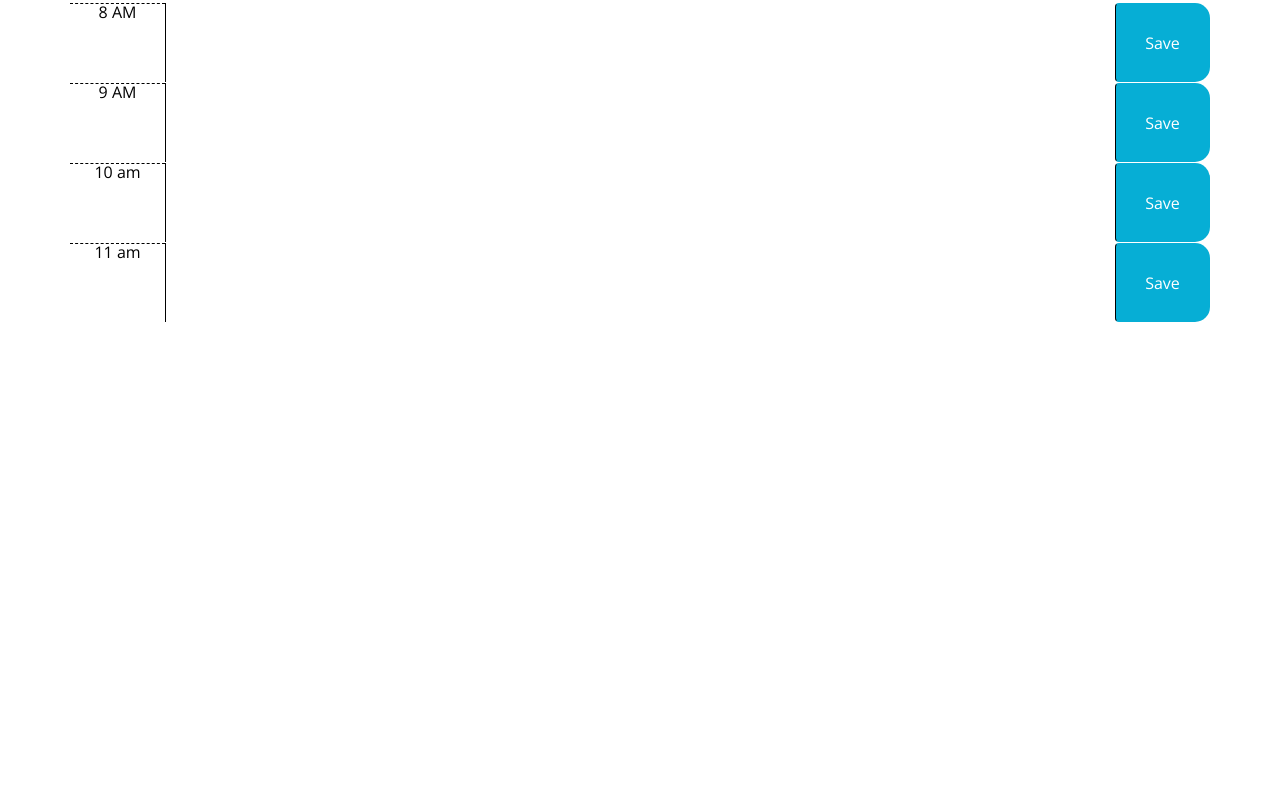
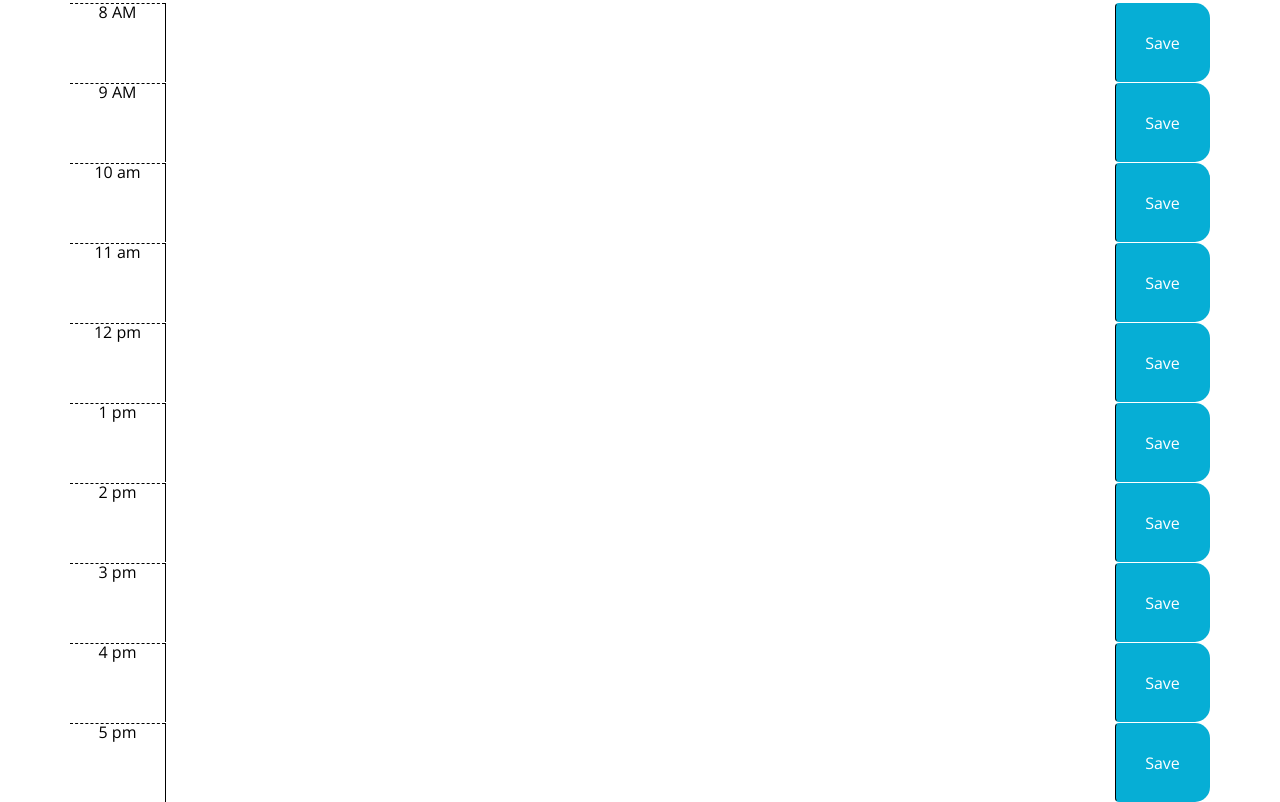
Before and after one commit to bperez05/wrk_day, a plain HTML site: page index.html in a window 1280 px wide. Shown: the part 334-1136 px from the top of the page. Before the commit the page ends 800 px from the top, so only its background shows below. Drawn offline with nearby package versions, Linux system fonts and the light colour scheme.

Commit message:
added readMe information and edits to HTML

```diff
--- a/index.html
+++ b/index.html
@@ -59,8 +59,46 @@
       <textarea class="col-md-10 description"> </textarea>
       <button class="btn saveBtn col-md-1" type="button">Save</button>
   </div>
+  <!--12pm row-->
+  <div id="12pm-hour" class="row time-block">
+    <div class="col-1 hour">12 pm</div>
+    <textarea class="col-md-10 description"> </textarea>
+    <button class="btn saveBtn col-md-1" type="button">Save</button>
+</div>
 
-    </div>
+  <!--1pm row-->
+  <div id="1pm-hour" class="row time-block">
+    <div class="col-1 hour">1 pm</div>
+    <textarea class="col-md-10 description"> </textarea>
+    <button class="btn saveBtn col-md-1" type="button">Save</button>
+</div>
+
+   <!--2pm row-->
+   <div id="2pm-hour" class="row time-block">
+    <div class="col-1 hour">2 pm</div>
+    <textarea class="col-md-10 description"> </textarea>
+    <button class="btn saveBtn col-md-1" type="button">Save</button>
+</div>
+
+   <!--3pm row-->
+   <div id="3pm-hour" class="row time-block">
+    <div class="col-1 hour">3 pm</div>
+    <textarea class="col-md-10 description"> </textarea>
+    <button class="btn saveBtn col-md-1" type="button">Save</button>
+</div>
+  <!--4pm row-->
+  <div id="4pm-hour" class="row time-block">
+    <div class="col-1 hour">4 pm</div>
+    <textarea class="col-md-10 description"> </textarea>
+    <button class="btn saveBtn col-md-1" type="button">Save</button>
+</div>
+
+    <!--5pm row-->
+    <div id="5pm-hour" class="row time-block">
+      <div class="col-1 hour">5 pm</div>
+      <textarea class="col-md-10 description"> </textarea>
+    <button class="btn saveBtn col-md-1" type="button">Save</button>
+</div>
 
     <script src="https://cdnjs.cloudflare.com/ajax/libs/jquery/3.2.1/jquery.min.js"></script>
     <script src="https://cdnjs.cloudflare.com/ajax/libs/moment.js/2.24.0/moment.min.js"></script>
```
Also changed, not shown: 1 other file.
